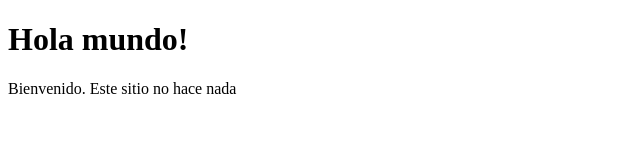
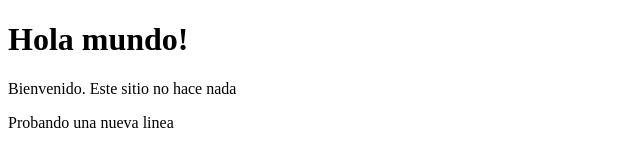
Before and after one commit to scutiller/scutiller.github.io, a plain HTML site: page index.html in a window 1280 px wide. Shown: the whole page, without its empty margins (0-640 px from the left). Drawn offline with Linux system fonts and the light colour scheme.

Commit message:
Update index.html

```diff
--- a/index.html
+++ b/index.html
@@ -7,6 +7,7 @@
     <div id="una capa">
       <h1>Hola mundo!</h1>
       <p>Bienvenido. Este sitio no hace nada</p>
+      <p>Probando una nueva linea</p>
     </div>
   </body>
 </HTML>
```
